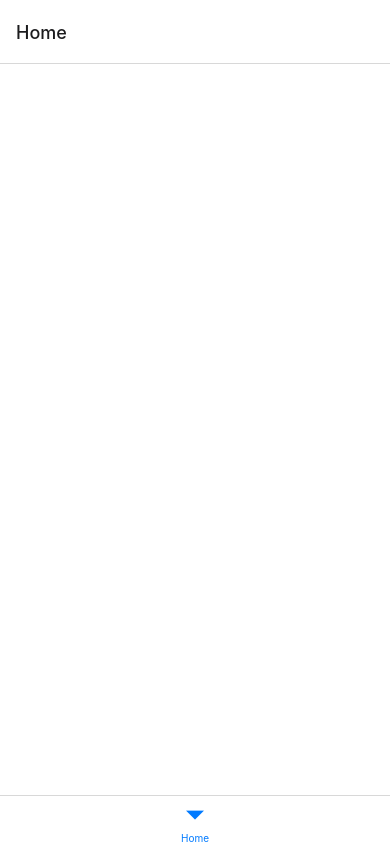
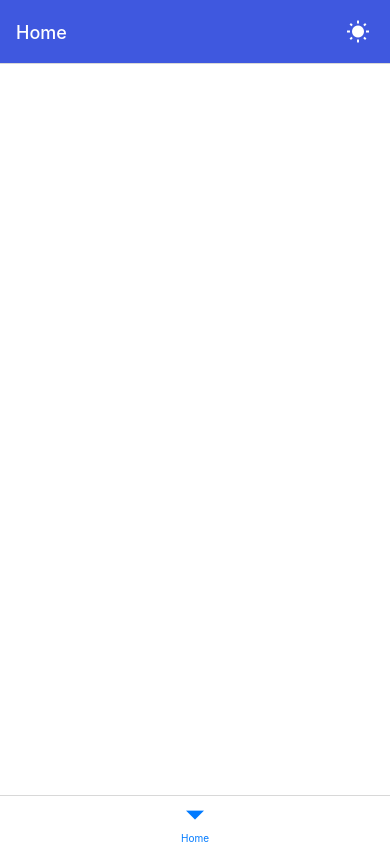
Before and after one commit to murilo-henrique060/provedor-app, a React Native app: screen / in a window 390 px wide. Built offline with nearby package versions, Linux system fonts and the light colour scheme.

Commit message:
custom header finished

```diff
--- a/app.json
+++ b/app.json
@@ -5,7 +5,7 @@
     "version": "1.0.0",
     "orientation": "portrait",
     "icon": "./assets/icon.png",
-    "userInterfaceStyle": "light",
+    "userInterfaceStyle": "automatic",
     "experiments": {
       "tsconfigPaths": true
     },
--- /dev/null
+++ b/components/Navigation/Header.tsx
@@ -0,0 +1,71 @@
+import { useContext } from "react";
+import { TouchableOpacity, StyleSheet } from "react-native";
+import { Header as CustomHeader, getHeaderTitle } from "@react-navigation/elements";
+
+import { MaterialCommunityIcons } from "@expo/vector-icons";
+
+import ThemeContext from "@contexts/ThemeContext";
+
+function headerRight() {
+  const { systemTheme, setSystemTheme, theme } = useContext(ThemeContext);
+
+  const colors = StyleSheet.create({
+    icon: {
+      color: theme.textPrimary,
+    }
+  });
+
+  const toggleTheme = () => {
+    const newTheme = systemTheme === "light" ? "dark" : "light";
+    setSystemTheme(newTheme);
+  }
+
+  return (
+    <TouchableOpacity style={styles.buttonContainer} onPress={toggleTheme}>
+      {
+        systemTheme === "light" ?
+        <MaterialCommunityIcons name="white-balance-sunny" style={[styles.icon, colors.icon]} /> :
+        <MaterialCommunityIcons name="weather-night" style={[styles.icon, colors.icon]} />
+      }
+    </TouchableOpacity>
+  );
+}
+
+export default function Header({ options, route }) {
+  const { theme } = useContext(ThemeContext);
+
+  const colors = StyleSheet.create({
+    header: {
+      backgroundColor: theme.primary,
+    },
+    headerTitle: {
+      color: theme.textPrimary,
+    }
+  });
+
+  const title = getHeaderTitle(options, route.name);
+
+  return (
+    <CustomHeader
+      title={title}
+      headerRight={headerRight}
+      headerStyle={colors.header}
+      headerTitleStyle={colors.headerTitle}
+    />
+  );
+}
+
+const styles = StyleSheet.create({
+  buttonContainer: {
+    flexDirection: "row",
+    justifyContent: "center",
+    alignItems: "center",
+
+    width: undefined,
+    height: "100%",
+    aspectRatio: 1,
+  },
+  icon: {
+    fontSize: 24,
+  }
+});
--- a/contexts/ThemeContext.tsx
+++ b/contexts/ThemeContext.tsx
@@ -1,5 +1,5 @@
 import { ReactNode, createContext, useState } from "react";
-import { useColorScheme } from "react-native";
+import { Appearance, useColorScheme } from "react-native";
 
 import ColorScheme from "@themes/interfaces/ColorScheme";
 import Themes from "@themes/Themes";
@@ -7,7 +7,7 @@ import Themes from "@themes/Themes";
 const defaultColorScheme = process.env.EXPO_PUBLIC_COLOR_SCHEME ?? "default";
 
 const ThemeContext = createContext({
-  systemTheme: "",
+  systemTheme: "light" as "light" | "dark",
   setSystemTheme: (theme: "light" | "dark") => {},
   colorScheme: "",
   setColorScheme: (colorScheme: string) => {},
@@ -17,7 +17,8 @@ const ThemeContext = createContext({
 export default ThemeContext;
 
 export function ThemeContextProvider({ children }: { children: ReactNode }) {
-  const [systemTheme, setSystemTheme] = useState(useColorScheme() ?? "light");
+  const systemTheme = useColorScheme() ?? "light";
+  const setSystemTheme = (theme: "light" | "dark") => Appearance.setColorScheme(theme);
   const [colorScheme, setColorScheme] = useState(defaultColorScheme);
 
   const theme = Themes[colorScheme][systemTheme];
--- a/package.json
+++ b/package.json
@@ -10,10 +10,13 @@
     "ts:check": "tsc"
   },
   "dependencies": {
+    "@expo/vector-icons": "^14.0.2",
     "@react-navigation/bottom-tabs": "^6.5.20",
+    "@react-navigation/elements": "^1.3.30",
     "@react-navigation/native": "^6.1.17",
     "expo": "~51.0.8",
     "expo-status-bar": "~1.12.1",
+    "expo-system-ui": "~3.0.4",
     "react": "18.2.0",
     "react-native": "0.74.1",
     "react-native-safe-area-context": "4.10.1",
--- a/screens/AppStack.tsx
+++ b/screens/AppStack.tsx
@@ -1,6 +1,8 @@
 import { useContext } from "react";
 import { View, StyleSheet } from "react-native";
 import { createBottomTabNavigator } from "@react-navigation/bottom-tabs";
+
+import Header from "@components/Navigation/Header";
 
 import ThemeContext from "@contexts/ThemeContext";
 
@@ -24,7 +26,12 @@ export default function AppStack() {
   });
 
   return (
-    <BottomTab.Navigator sceneContainerStyle={colors.container}>
+    <BottomTab.Navigator
+      sceneContainerStyle={colors.container}
+      screenOptions={{
+        header: Header,
+      }}
+    >
       <BottomTab.Screen name="Home" component={HomeScreen} />
     </BottomTab.Navigator>
   );
--- a/tsconfig.json
+++ b/tsconfig.json
@@ -1,8 +1,10 @@
 {
   "extends": "expo/tsconfig.base",
   "compilerOptions": {
-    "strict": true,
     "paths": {
+      "@components/*": [
+        "./components/*"
+      ],
       "@themes/*": [
         "./themes/*"
       ],
```
Also changed, not shown: 1 other file (tests, documents, lock files or other folders).
